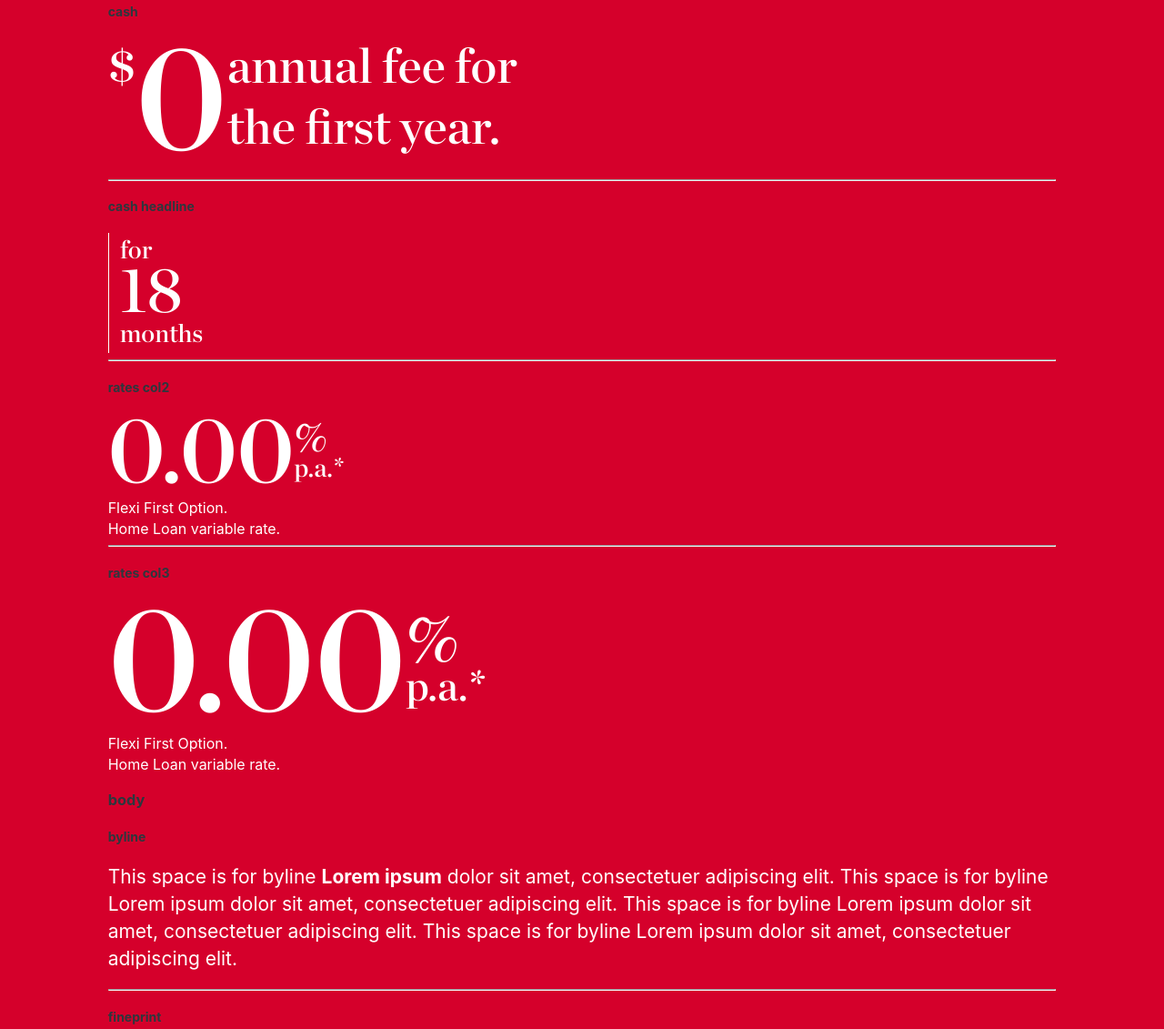
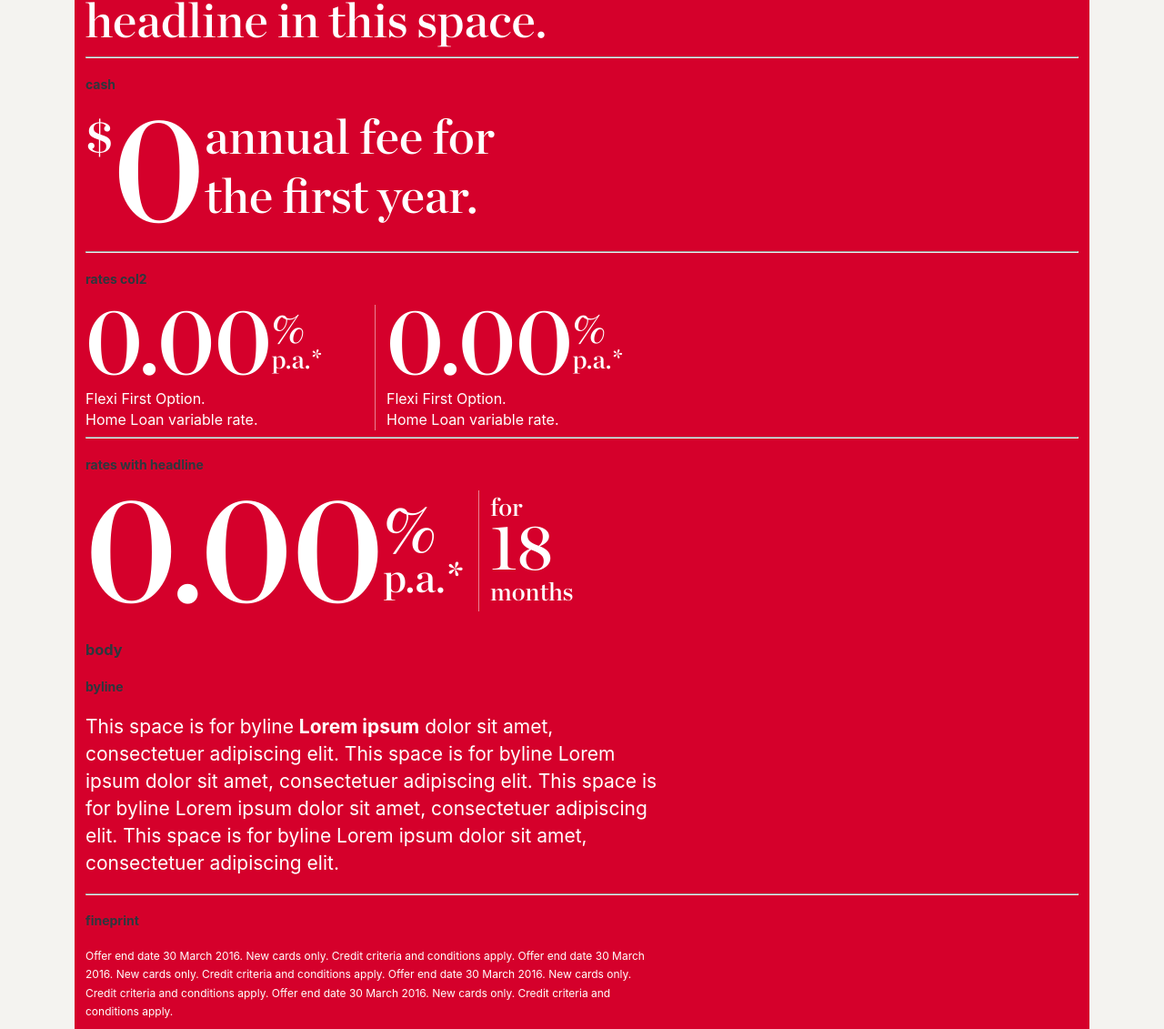
Before and after one commit to WestpacTeam/wbc-slider, a website: page index.html in a window 1280 px wide. Shown: the part 1044-2175 px from the top of the page at 91% size. Drawn offline with Linux system fonts and the light colour scheme.

Commit message:
added inner container styles
Signed-off-by: Dominik Wilkowski <Hi@Dominik-Wilkowski.com>

```diff
--- a/index.html
+++ b/index.html
@@ -108,20 +108,16 @@
 
 						<div class="slide-text">
 							<div class="slide-text-header">
-								<div class="slide-text-col3">
 								<strong class="slide-text-rate">
 									<span class="slide-text-rate-init">0.00</span>
 									<span class="slide-text-rate-unit">%</span>
 									<span class="slide-text-rate-period">p.a.*</span>
 								</strong>
-								</div>
-								<div class="slide-text-col1">
-									<span class="slide-text-cash-headline">
+								<strong class="slide-text-rate-headline">
 									for
-										<strong class="slide-text-cash-headline-em">18</strong>
+									<strong class="slide-text-rate-headline-em">18</strong>
 									months
-									</span>
-								</div>
+								</strong>
 							</div>
 
 							<div class="slide-text-body">
@@ -231,7 +227,7 @@
 
 	<div class="container-fluid example">
 		<div class="row">
-			<div class="col-sm-10 col-sm-offset-1">
+			<div class="col-sm-12">
 				<h2>slider text variations</h2>
 
 				<h3>header</h3>
@@ -275,21 +271,6 @@
 				</div>
 
 				<hr>
-				<h4>cash headline</h4>
-
-				<div class="slide-text">
-					<div class="slide-text-header">
-						<div class="slide-text-col1">
-							<span class="slide-text-cash-headline">
-								for
-								<strong class="slide-text-cash-headline-em">18</strong>
-								months
-							</span>
-						</div>
-					</div>
-				</div>
-
-				<hr>
 				<h4>rates col2</h4>
 
 				<div class="slide-text">
@@ -302,15 +283,7 @@
 							</strong>
 							<div class="slide-text-rate-subline">Flexi First Option.<br>Home Loan variable rate.</div>
 						</div>
-					</div>
-				</div>
-
-				<hr>
-				<h4>rates col3</h4>
-
-				<div class="slide-text">
-					<div class="slide-text-header">
-						<div class="slide-text-col3">
+						<div class="slide-text-col2">
 							<strong class="slide-text-rate">
 								<span class="slide-text-rate-init">0.00</span>
 								<span class="slide-text-rate-unit">%</span>
@@ -318,6 +291,24 @@
 							</strong>
 							<div class="slide-text-rate-subline">Flexi First Option.<br>Home Loan variable rate.</div>
 						</div>
+					</div>
+				</div>
+
+				<hr>
+				<h4>rates with headline</h4>
+
+				<div class="slide-text">
+					<div class="slide-text-header">
+						<strong class="slide-text-rate">
+							<span class="slide-text-rate-init">0.00</span>
+							<span class="slide-text-rate-unit">%</span>
+							<span class="slide-text-rate-period">p.a.*</span>
+						</strong>
+						<strong class="slide-text-rate-headline">
+							for
+							<strong class="slide-text-rate-headline-em">18</strong>
+							months
+						</strong>
 					</div>
 				</div>
 
--- a/source/less/gui.less
+++ b/source/less/gui.less
@@ -16,9 +16,14 @@
 
 
 /* ---------------------------------------| BESPOKE |--------------------------------------- */
-.container-fluid, //you probably don't need this bit in other implementations
+//you probably don't need this bit in other implementations
 .wrapper {
 	max-width: 1920px;
+	margin: 0 auto;
+}
+
+.container-fluid {
+	max-width: 1116px;
 	margin: 0 auto;
 }
 
--- a/source/less/slide-text.less
+++ b/source/less/slide-text.less
@@ -5,6 +5,11 @@
 .slide-text {
 	color: #fff;
 	-webkit-font-smoothing: antialiased;
+
+	.slide-text-header,
+	.slide-text-body {
+		max-width: 636px;
+	}
 
 /* ---------------------------------------| HEADER |--------------------------------------- */
 	.slide-text-header {
@@ -17,27 +22,15 @@
 	}
 
 /* ---------------------------------------| COLS */
-	.slide-text-col1,
-	.slide-text-col2,
-	.slide-text-col3 {
+	.slide-text-col2 {
 		float: left;
 		overflow: hidden;
-		width: 66.66666%;
-	}
-
-	.slide-text-col2 {
 		width: 50%;
 
 		&+ .slide-text-col2 {
-			border-left: 1px solid #fff;
+			border-left: 1px solid #ea8095;
 			padding-left: 12px;
 		}
-	}
-
-	.slide-text-col1 {
-		width: 33.33333%;
-		border-left: 1px solid #fff;
-		padding-left: 12px;
 	}
 
 /* ---------------------------------------| CLASSIC */
@@ -51,7 +44,7 @@
 		font-size: 54px;
 		overflow: hidden;
 		display: block;
-		line-height: 1.25;
+		line-height: 1.2;
 	}
 
 	.slide-text-cash-currency {
@@ -68,20 +61,12 @@
 		font-size: 28px;
 	}
 
-	.slide-text-cash-headline-em {
-		font-size: 70px;
-		display: block;
-		line-height: 0.75;
-	}
-
 /* ---------------------------------------| RATES */
 	.slide-text-rate {
+		float: left;
 		overflow: hidden;
-		display: block;
-	}
-
-	.slide-text-col3 .slide-text-rate {
 		font-size: 16px;
+		width: 420px;
 	}
 
 	.slide-text-col2 .slide-text-rate {
@@ -110,6 +95,20 @@
 		font-size: 16px;
 	}
 
+	.slide-text-rate-headline {
+		float: left;
+		font-size: 28px;
+		border-left: 1px solid #ea8095;
+		padding-left: 12px;
+		margin-left: 12px;
+	}
+
+	.slide-text-rate-headline-em {
+		font-size: 70px;
+		display: block;
+		line-height: 0.75;
+	}
+
 /* ---------------------------------------| BODY |--------------------------------------- */
 	.slide-text-body {}
 
```
Also changed, not shown: assets/css/gui.min.css. Lines whose indentation alone changed are shown as unchanged.
